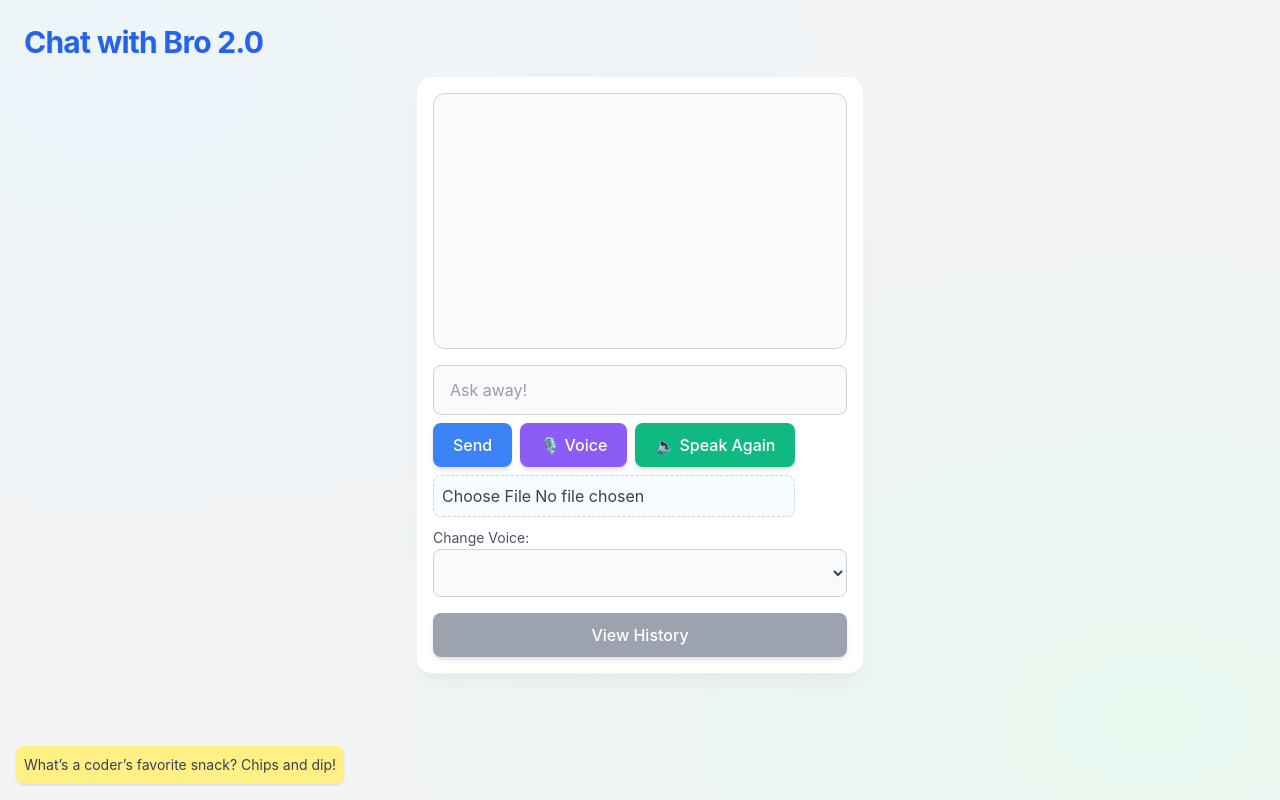
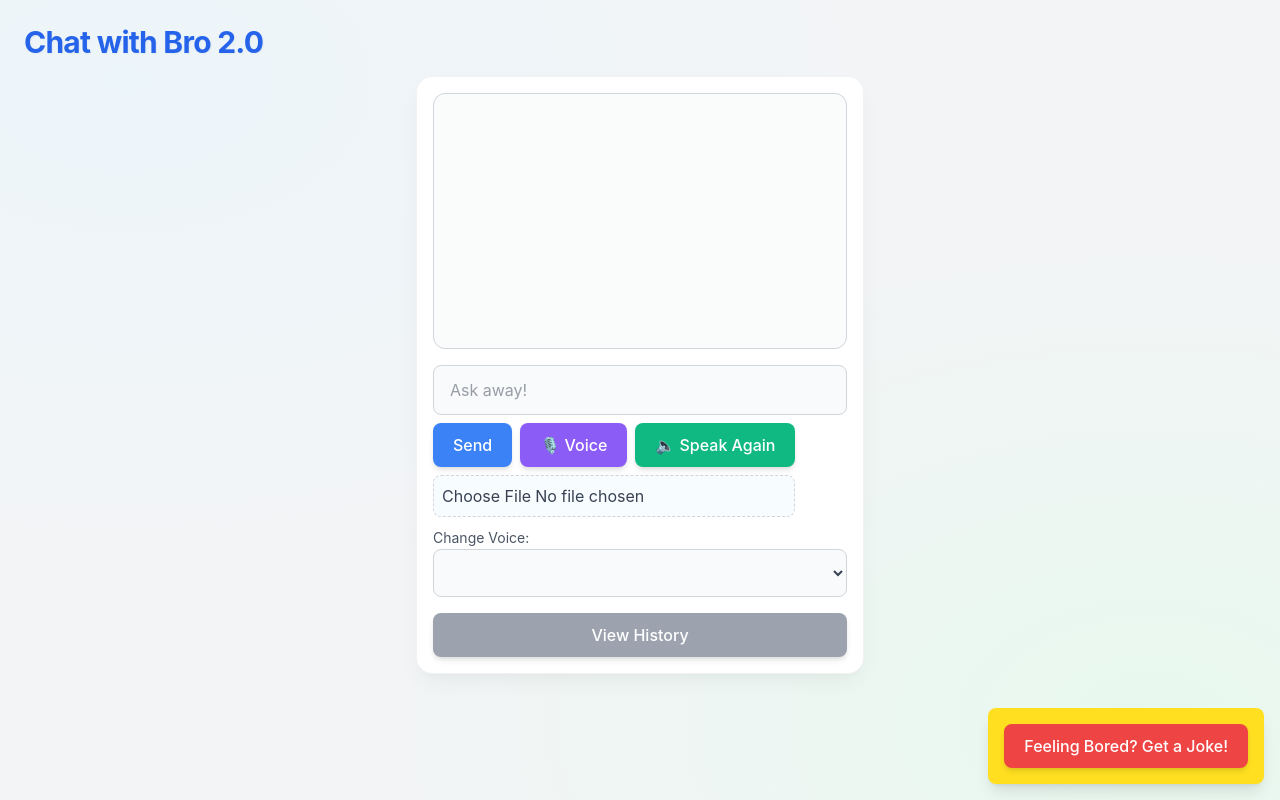
Before and after one commit to Akuttyprince/chat_bot_bro_2.0, a React (Vite) app in the folder frontend/: page / in a window 1280 px wide. Built offline with nearby package versions, Linux system fonts and the light colour scheme.

Commit message:
floating joke bar add correctly

```diff
--- a/frontend/src/compontents/FloatingJokeBar.jsx
+++ b/frontend/src/compontents/FloatingJokeBar.jsx
@@ -1,15 +1,32 @@
+import { useState } from 'react';
+
+const jokes = [
+  'Why don’t programmers prefer dark mode? Because the light attracts bugs.',
+  'Why was the computer cold? It left its Windows open!',
+  'Why did the coder quit? They couldn’t find any statistically significant reason to stay!',
+];
+
 const FloatingJokeBar = () => {
-    const jokes = [
-      'Why did the coder quit? Too many bugs in life!',
-      'What’s a coder’s favorite snack? Chips and dip!',
-    ];
-    const joke = jokes[Math.floor(Math.random() * jokes.length)];
+  const [joke, setJoke] = useState('');
 
-    return (
-      <div className="fixed bottom-4 left-4 bg-yellow-200 p-2 rounded-lg shadow">
-        <p className="text-sm text-gray-800">{joke}</p>
-      </div>
-    );
+  const tellJoke = () => {
+    const randomJoke = jokes[Math.floor(Math.random() * jokes.length)];
+    setJoke(randomJoke);
+    const utterance = new SpeechSynthesisUtterance(randomJoke);
+    window.speechSynthesis.speak(utterance);
   };
 
-  export default FloatingJokeBar;
+  return (
+    <div className="fixed bottom-4 right-4 bg-yellow-300 p-4 rounded-lg shadow-lg">
+      <button
+        onClick={tellJoke}
+        className="p-2 bg-red-500 text-white rounded hover:bg-red-600"
+      >
+        Feeling Bored? Get a Joke!
+      </button>
+      {joke && <p className="mt-2 text-gray-800">{joke}</p>}
+    </div>
+  );
+};
+
+export default FloatingJokeBar;
```
